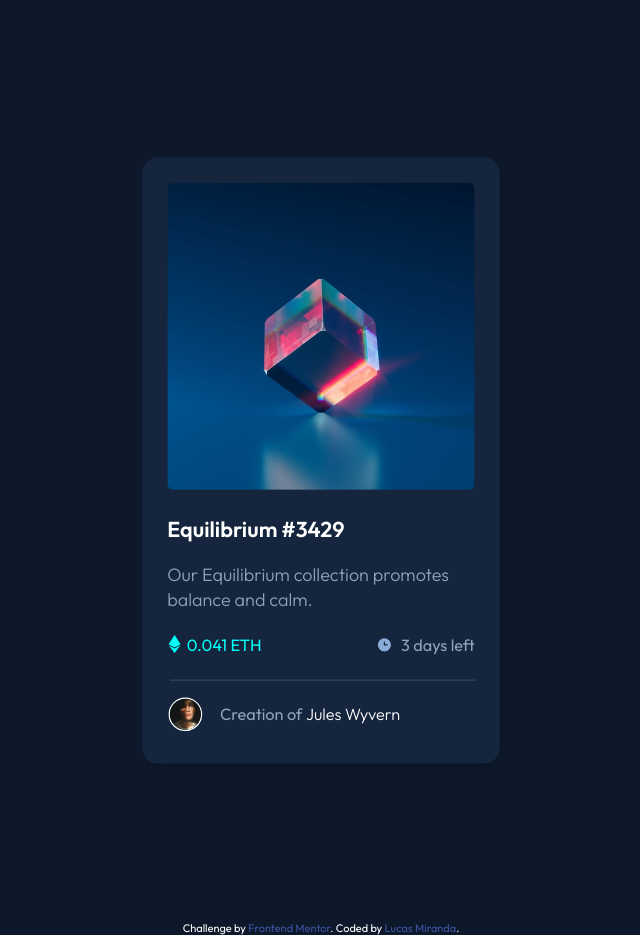
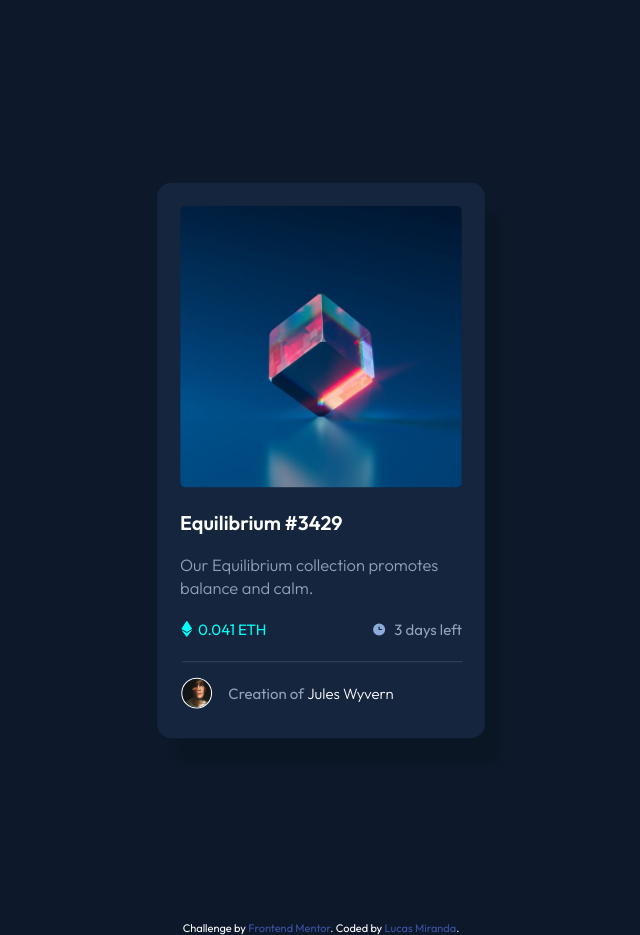
Before and after one commit to Lcs7r/nftcard, a plain HTML site: page index.html in a window 1280 px wide. Shown: the whole page, without its empty margins (319-959 px from the left). Drawn offline with Linux system fonts and the light colour scheme.

Commit message:
Add files via upload

```diff
--- a/style.css
+++ b/style.css
@@ -29,8 +29,8 @@ a:hover {
   border-radius: 13px;
   padding: 1.3rem;
   transition: 0.4s ease-in-out;
-  transform: scale(1.2);
-  box-shadow: 5px 5px 5px rgba(0, 0, 0, 0.116);
+  transform: scale(1.1);
+  box-shadow: 15px 25px 5px rgba(0, 0, 0, 0.116);
 }
 
 .equilibrium {
```
